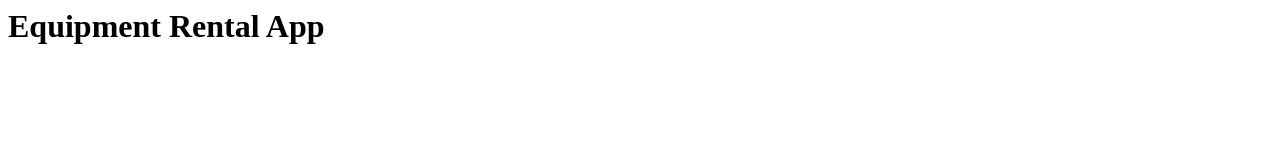
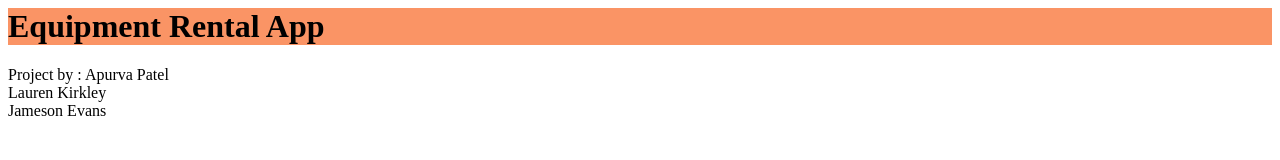
Before and after one commit to apatel19/EquipmentRentalApp, a website: page index.html in a window 1280 px wide. Drawn offline with Linux system fonts and the light colour scheme.

Commit message:
Added collab names (#3)

```diff
--- a/index.html
+++ b/index.html
@@ -1 +1,6 @@
-<h1>Equipment Rental App</h1>
+<h1 style="background-color:rgb(250, 148, 101);">Equipment Rental App</h1>
+<p>
+  Project by : Apurva Patel <br />
+  Lauren Kirkley <br />
+  Jameson Evans
+</p>
```
